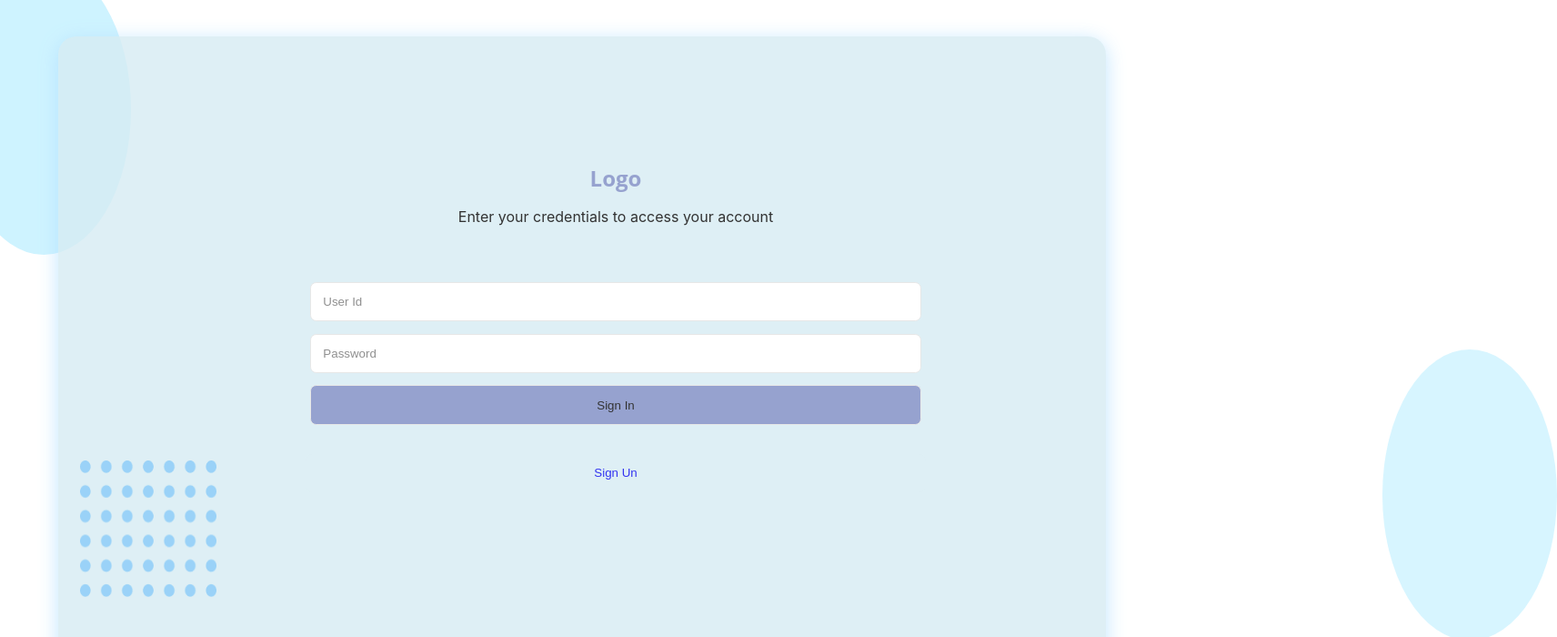
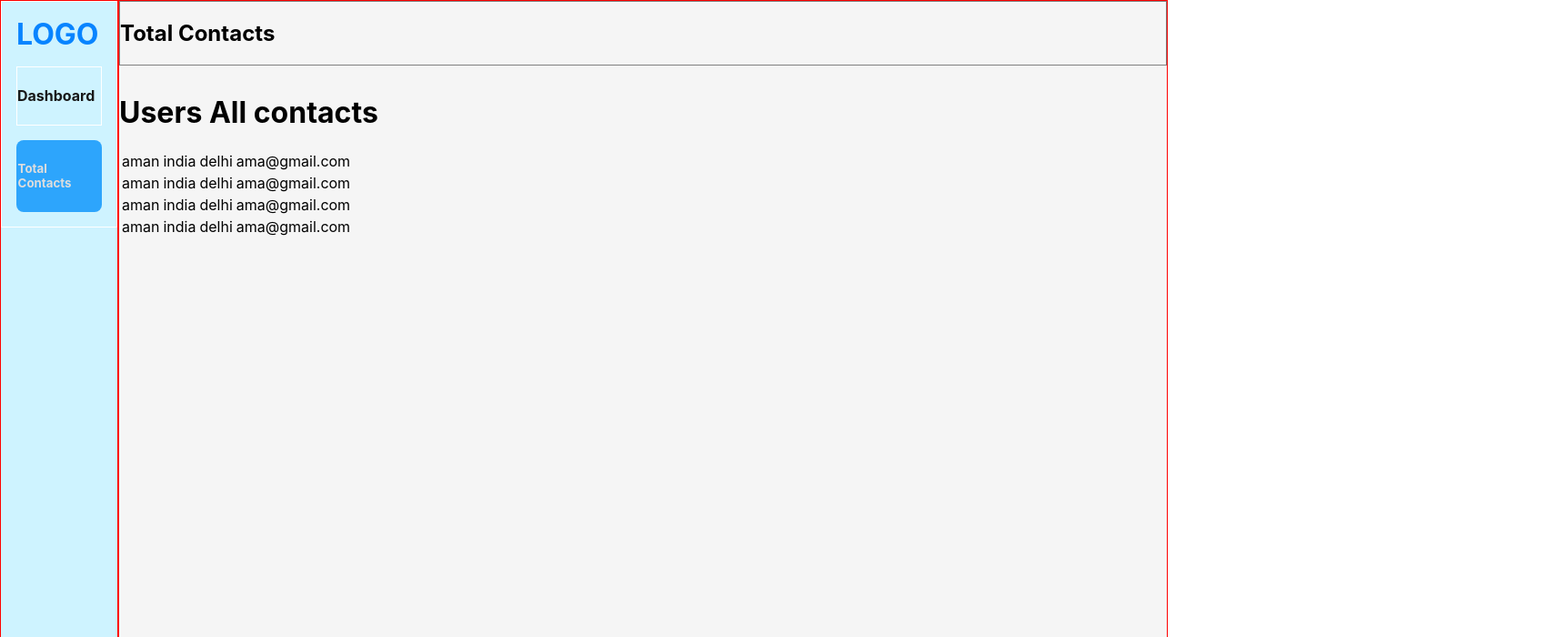
Before and after one commit to rajatmiddha92/contactmanager, a React (Create React App) app in the folder frontend/: page / in a window 1280 px wide. Shown: the top 700 px of the page at 91% size, 1712 px wide, since content can reach past the window. Built offline with nearby package versions, Linux system fonts and the light colour scheme.

Commit message:
main frontend UI files added

```diff
--- a/frontend/src/App.js
+++ b/frontend/src/App.js
@@ -1,17 +1,20 @@
 import './App.css';
 import {BrowserRouter, Route, Routes} from 'react-router-dom'
-import Login from './components/Login';
+// import Login from './components/Login';
 import Signup from './components/Signup';
-import ImportFile from './components/ImportFile'
-import ImportComplete from './components/ImportComplete'
-import DeleteContactComfirmation from './components/DeleteContactComfirmation';
-import DeleteSuccessfullyFile from './components/DeleteSuccessfullyFile';
+// import ImportFile from './components/ImportFile'
+// import ImportComplete from './components/ImportComplete'
+// import DeleteContactComfirmation from './components/DeleteContactComfirmation';
+// import DeleteSuccessfullyFile from './components/DeleteSuccessfullyFile';
+// import TotalContact from './components/TotalContact';
+// import Side from './components/Side';
+import Main from './components/Main/Main';
 const App=()=> {
  return(
   <>
   <BrowserRouter>
   <Routes>
-    <Route path='/' element={<Login/>}/>
+    <Route path='/' element={<Main />} />
     <Route path='/signup' element={<Signup/>}/>
   </Routes>
   </BrowserRouter>
--- /dev/null
+++ b/frontend/src/components/Main/Main.css
@@ -0,0 +1,4 @@
+.main{
+    position: absolute;
+    display: flex;
+}
--- /dev/null
+++ b/frontend/src/components/Main/Main.jsx
@@ -0,0 +1,20 @@
+import React from "react";
+import Side from "../Side/Side";
+import TotalContacts from "../TotalContacts/TotalContacts";
+import "./Main.css"
+
+const Main = ()=>{
+    return <>
+    <div className="main">
+        <div>
+            <Side />
+        </div>
+        <div>
+            <TotalContacts />
+        </div>
+    </div>
+
+    </>
+}
+
+export default Main
--- /dev/null
+++ b/frontend/src/components/Side/Side.css
@@ -0,0 +1,48 @@
+.side{
+width: 10vw;
+height: 100vh;
+left: 0px;
+top: 0px;
+border: 1px solid red;
+background: #CEF3FF;
+display:flex;
+flex-direction: column;
+justify-content: space-between;
+}
+
+.logo{
+color:#0884FF;
+margin: 1rem;
+}
+
+.side-dashboard{
+    border: 1px solid white;
+
+    margin: 1rem;
+}
+.side-dashboard > h4{
+    color: #181818
+}
+
+.side-totalContact{
+    background: #2DA5FC;
+    border-radius: 0.5em;
+    margin: 1rem;
+    padding: 0.1rem;
+}
+
+.total-contact{
+    color: #ddd;
+}
+
+.logout-div{
+    border: 1px solid white;
+}
+.logout{
+    border: 1px solid white;
+    margin: 2.5rem;
+}
+
+.side-upper{
+    border: 1px solid white;
+}
--- /dev/null
+++ b/frontend/src/components/Side/Side.jsx
@@ -0,0 +1,24 @@
+import React from 'react';
+import "./Side.css"
+
+
+const Side = ()=> {
+    return (
+        <div className='side'>
+            <div className='side-upper'>
+                <h1 className='logo' >LOGO</h1>
+                <div className='side-dashboard'>
+                    <h4>Dashboard</h4>
+                </div>
+                <div className='side-totalContact'>
+                    <h5 className='total-contact'>Total Contacts</h5>
+                </div>
+            </div>
+            <div className='logout-div'>
+                <h6 className='logout'>Log out</h6>
+            </div>
+        </div>
+    );
+}
+
+export default Side;
--- /dev/null
+++ b/frontend/src/components/TotalContacts/Header.css
@@ -0,0 +1,4 @@
+.header{
+    border: 1px solid grey;
+    margin-bottom: 2rem;
+}
--- a/frontend/src/components/Header.jsx
+++ b/frontend/src/components/TotalContacts/Header.jsx
@@ -1,8 +1,10 @@
 import React from 'react';
+import "./Header.css"
 
 function Header(props) {
     return (
-        <div>
+        <div className='header'>
+            <h2>Total Contacts</h2>
 
         </div>
     );
--- /dev/null
+++ b/frontend/src/components/TotalContacts/TotalContacts.css
@@ -0,0 +1,9 @@
+.totalContact{
+
+width: 90vw;
+height: 100vh;
+left: 0px;
+top: 0px;
+border: 1px solid red;
+background: #F5F5F5;
+}
--- /dev/null
+++ b/frontend/src/components/TotalContacts/TotalContacts.jsx
@@ -0,0 +1,42 @@
+import React from 'react';
+import Header from './Header';
+import "./TotalContacts.css"
+
+const TotalContacts = () => {
+
+    const array = [{ name: "aman", country: "india", add: "delhi", emai: "ama@gmail.com" },
+    { name: "aman", country: "india", add: "delhi", emai: "ama@gmail.com" },
+    { name: "aman", country: "india", add: "delhi", emai: "ama@gmail.com" },
+    { name: "aman", country: "india", add: "delhi", emai: "ama@gmail.com" }]
+
+    return (
+        <div className='totalContact'>
+            <Header />
+            <h1>Users All contacts</h1>
+
+            <table>
+                <thead>
+
+                </thead>
+                <tbody>
+
+                    {array.map((data, key) => {
+                        return (<tr>
+                            <td>{data.name}</td>
+                            <td>{data.country}</td>
+                            <td>{data.add}</td>
+                            <td>{data.emai}</td>
+                        </tr>)
+                    })}
+
+                </tbody>
+            </table>
+
+
+
+
+        </div>
+    );
+}
+
+export default TotalContacts;
```
Also changed, not shown: frontend/src/components/Side.jsx (deleted, +0 -11 lines), frontend/src/components/TotalContact.jsx (deleted, +0 -12 lines).
